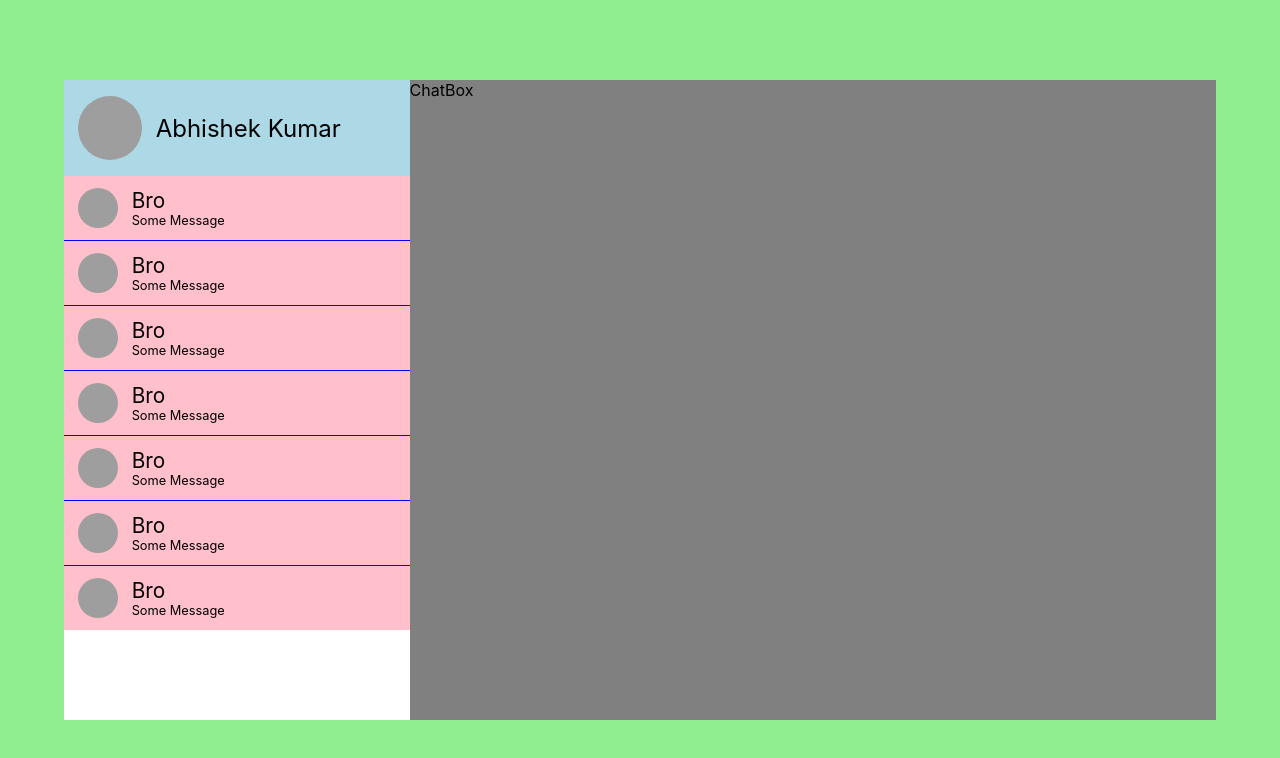
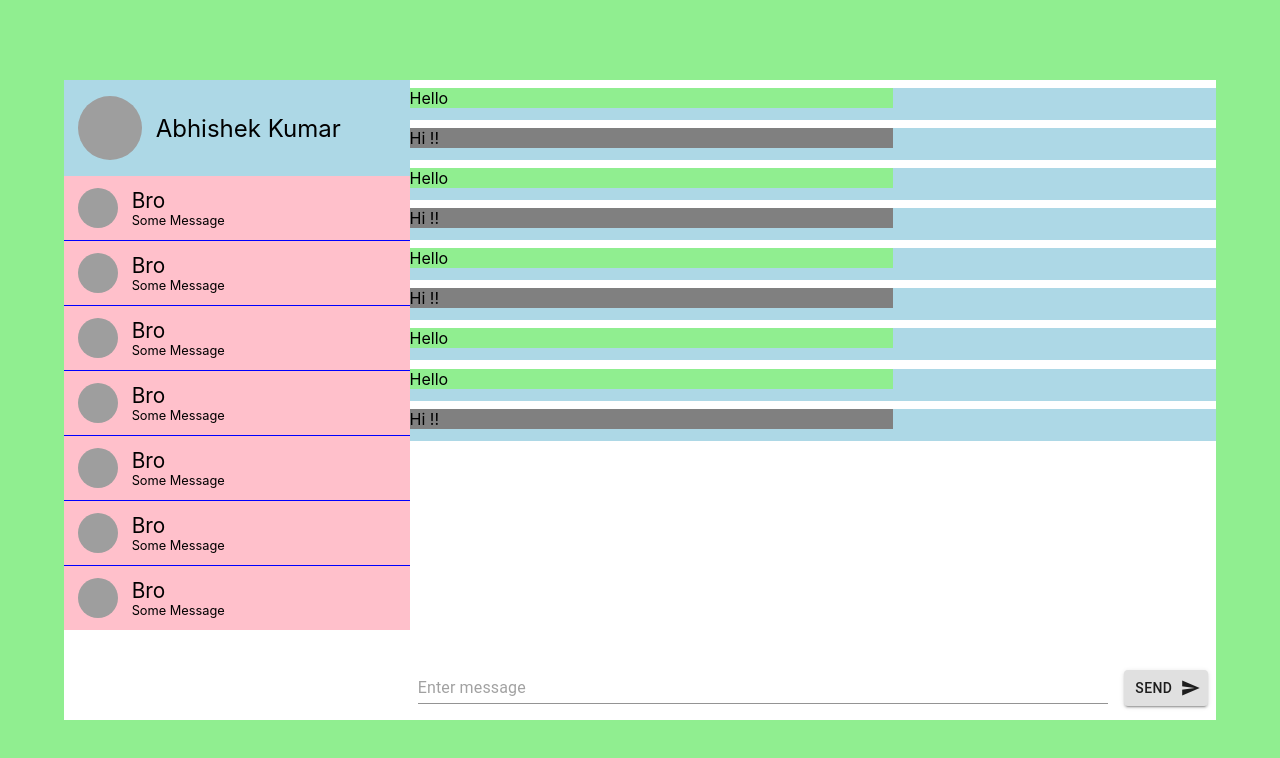
Before and after one commit to Abhikumar98/Chatter, a React (Create React App) app: page /user/1 in a window 1280 px wide. Shown: the top 758 px of the page. Built offline with nearby package versions, Linux system fonts and the light colour scheme; grey boxes are pictures that could not be loaded.

Commit message:
user input and contactlist ui done

```diff
--- a/package.json
+++ b/package.json
@@ -4,6 +4,7 @@
 	"private": true,
 	"dependencies": {
 		"@material-ui/core": "^4.8.2",
+		"@material-ui/icons": "^4.5.1",
 		"firebase": "^7.6.1",
 		"react": "^16.12.0",
 		"react-dom": "^16.12.0",
--- a/public/index.html
+++ b/public/index.html
@@ -2,6 +2,10 @@
 <html lang="en">
 	<head>
 		<meta charset="utf-8" />
+		<link
+			rel="stylesheet"
+			href="https://fonts.googleapis.com/icon?family=Material+Icons"
+		/>
 		<link rel="icon" href="%PUBLIC_URL%/favicon.ico" />
 		<meta name="viewport" content="width=device-width, initial-scale=1" />
 		<meta name="theme-color" content="#000000" />
@@ -38,6 +42,5 @@
 
       To begin the development, run `npm start` or `yarn start`.
       To create a production bundle, use `npm run build` or `yarn build`.
-    -->
-  </body>
+    --></body>
 </html>
--- a/src/components/ChatBox.jsx
+++ b/src/components/ChatBox.jsx
@@ -1,7 +1,65 @@
 import React from 'react';
+import styled from 'styled-components';
+import { makeStyles } from '@material-ui/core/styles';
+import { Button, Icon, Input } from '@material-ui/core';
+import green from '@material-ui/core/colors/green';
+import Messages from './Messages';
+
+const useStyles = makeStyles(theme => ({
+	button: {
+		margin: theme.spacing(1)
+	}
+}));
+
+const MessagesWrapper = styled.div`
+	height: 90%;
+	background: white;
+	overflow-y: scroll;
+`;
+
+const BottomBar = styled.div`
+	height: 10%;
+	width: 100%;
+	display: flex;
+	align-items: center;
+	justify-content: space-around;
+`;
+
+const UserInput = styled(Input)`
+	margin: 1%;
+`;
+
+const Wrapper = styled.div`
+	height: 100%;
+	background: white;
+`;
 
 const ChatBox = () => {
-	return <div>ChatBox</div>;
+	const classes = useStyles();
+	const primaryColor = green.A700;
+	return (
+		<Wrapper>
+			<MessagesWrapper>
+				<Messages />
+			</MessagesWrapper>
+			<BottomBar>
+				<UserInput
+					fullWidth
+					placeholder="Enter message"
+					inputProps={{ 'aria-label': 'description' }}
+				/>
+
+				<Button
+					variant="contained"
+					color={primaryColor}
+					className={classes.button}
+					endIcon={<Icon>send</Icon>}
+				>
+					Send
+				</Button>
+			</BottomBar>
+		</Wrapper>
+	);
 };
 
 export default ChatBox;
--- /dev/null
+++ b/src/components/Messages.jsx
@@ -0,0 +1,65 @@
+import React from 'react';
+import styled from 'styled-components';
+
+const sampleMessages = [
+	{ id: 1, text: 'Hello' },
+	{ id: 2, text: 'Hi !!' },
+	{ id: 1, text: 'Hello' },
+	{ id: 2, text: 'Hi !!' },
+	{ id: 1, text: 'Hello' },
+	{ id: 2, text: 'Hi !!' },
+	{ id: 1, text: 'Hello' },
+	{ id: 1, text: 'Hello' },
+	{ id: 2, text: 'Hi !!' }
+];
+
+const Message = styled.div`
+	max-width: 60%;
+`;
+
+const MessageWrapper = styled.div`
+	width: 100%;
+	height: 2rem;
+	margin: 1% 0;
+	background: lightblue;
+`;
+
+const UserMessage = styled(Message)`
+	background: lightgreen;
+`;
+
+const GuestMessage = styled(Message)`
+	background: grey;
+`;
+
+const UserMessageWrapper = styled(MessageWrapper)`
+	justify-content: flex-end;
+`;
+
+const GuestMessageWrapper = styled(MessageWrapper)`
+	justify-content: flex-start;
+`;
+
+const Messages = () => {
+	const currentUserId = 1;
+	return (
+		<>
+			{sampleMessages.map(message => {
+				if (message.id === currentUserId) {
+					return (
+						<UserMessageWrapper>
+							<UserMessage>{message.text}</UserMessage>
+						</UserMessageWrapper>
+					);
+				}
+				return (
+					<GuestMessageWrapper>
+						<GuestMessage>{message.text}</GuestMessage>
+					</GuestMessageWrapper>
+				);
+			})}
+		</>
+	);
+};
+
+export default Messages;
--- a/src/pages/HomePage.js
+++ b/src/pages/HomePage.js
@@ -19,13 +19,12 @@ const ContactListWarpper = styled.div`
 const ChatBoxWrapper = styled.div`
 	width: 70%;
 	height: 100%;
-	background: grey;
+	background: white;
 `;
 
 const ComponentWrapper = styled.div`
 	width: 90%;
 	height: 80%;
-	background: lightblue;
 	margin: auto;
 	display: flex;
 `;
```
Also changed, not shown: 1 other file (tests, documents, lock files or other folders). Lines whose indentation alone changed are shown as unchanged.
